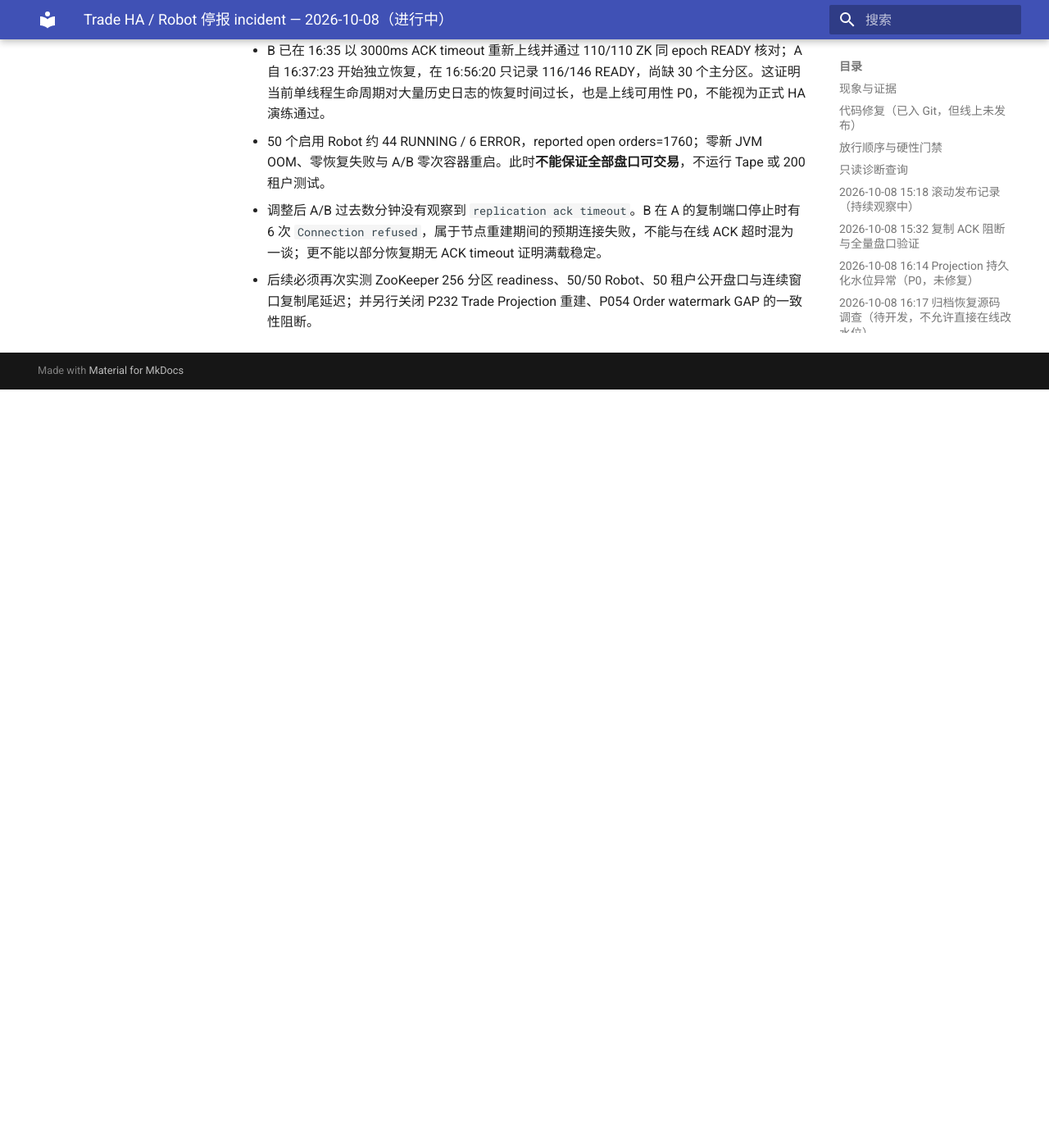
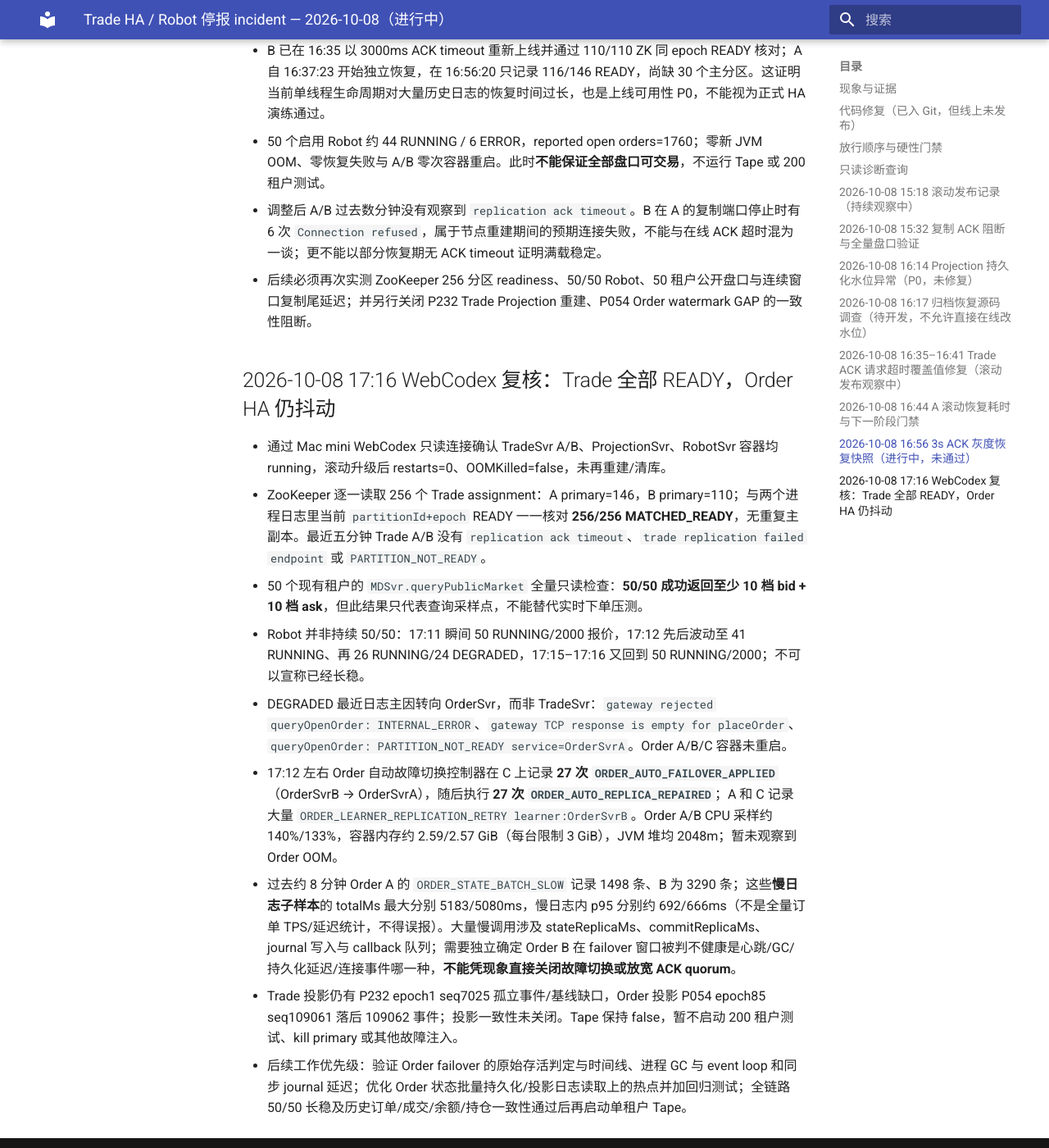
Before and after one commit to bliplink/dc-quant-deploy, an MkDocs documentation site: the page built from docs/TRADE_ROBOT_HEAP_INCIDENT_20261008.zh-CN.md, in a window 1280 px wide and 1400 px high, scrolled down 7096 px. Shown: the whole window at 82% size. Built offline with MkDocs 1.6.1 and Material for MkDocs 9.7.7, drawn with Linux system fonts in a browser that asks for light colours; before the commit the page ends 7571 px from its top, so only the background shows below that.

Commit message:
docs: verify 256/256 Trade READY and isolate Order HA failover jitter

```diff
--- a/docs/TRADE_ROBOT_HEAP_INCIDENT_20261008.zh-CN.md
+++ b/docs/TRADE_ROBOT_HEAP_INCIDENT_20261008.zh-CN.md
@@ -114,3 +114,15 @@
 - 50 个启用 Robot 约 44 RUNNING / 6 ERROR，reported open orders=1760；零新 JVM OOM、零恢复失败与 A/B 零次容器重启。此时**不能保证全部盘口可交易**，不运行 Tape 或 200 租户测试。
 - 调整后 A/B 过去数分钟没有观察到 `replication ack timeout`。B 在 A 的复制端口停止时有 6 次 `Connection refused`，属于节点重建期间的预期连接失败，不能与在线 ACK 超时混为一谈；更不能以部分恢复期无 ACK timeout 证明满载稳定。
 - 后续必须再次实测 ZooKeeper 256 分区 readiness、50/50 Robot、50 租户公开盘口与连续窗口复制尾延迟；并另行关闭 P232 Trade Projection 重建、P054 Order watermark GAP 的一致性阻断。
+
+## 2026-10-08 17:16 WebCodex 复核：Trade 全部 READY，Order HA 仍抖动
+
+- 通过 Mac mini WebCodex 只读连接确认 TradeSvr A/B、ProjectionSvr、RobotSvr 容器均 running，滚动升级后 restarts=0、OOMKilled=false，未再重建/清库。
+- ZooKeeper 逐一读取 256 个 Trade assignment：A primary=146，B primary=110；与两个进程日志里当前 `partitionId+epoch` READY 一一核对 **256/256 MATCHED_READY**，无重复主副本。最近五分钟 Trade A/B 没有 `replication ack timeout`、`trade replication failed endpoint` 或 `PARTITION_NOT_READY`。
+- 50 个现有租户的 `MDSvr.queryPublicMarket` 全量只读检查：**50/50 成功返回至少 10 档 bid + 10 档 ask**，但此结果只代表查询采样点，不能替代实时下单压测。
+- Robot 并非持续 50/50：17:11 瞬间 50 RUNNING/2000 报价，17:12 先后波动至 41 RUNNING、再 26 RUNNING/24 DEGRADED，17:15–17:16 又回到 50 RUNNING/2000；不可以宣称已经长稳。
+- DEGRADED 最近日志主因转向 OrderSvr，而非 TradeSvr：`gateway rejected queryOpenOrder: INTERNAL_ERROR`、`gateway TCP response is empty for placeOrder`、`queryOpenOrder: PARTITION_NOT_READY service=OrderSvrA`。Order A/B/C 容器未重启。
+- 17:12 左右 Order 自动故障切换控制器在 C 上记录 **27 次 `ORDER_AUTO_FAILOVER_APPLIED`**（OrderSvrB → OrderSvrA），随后执行 **27 次 `ORDER_AUTO_REPLICA_REPAIRED`**；A 和 C 记录大量 `ORDER_LEARNER_REPLICATION_RETRY learner:OrderSvrB`。Order A/B CPU 采样约 140%/133%，容器内存约 2.59/2.57 GiB（每台限制 3 GiB），JVM 堆均 2048m；暂未观察到 Order OOM。
+- 过去约 8 分钟 Order A 的 `ORDER_STATE_BATCH_SLOW` 记录 1498 条、B 为 3290 条；这些**慢日志子样本**的 totalMs 最大分别 5183/5080ms，慢日志内 p95 分别约 692/666ms（不是全量订单 TPS/延迟统计，不得误报）。大量慢调用涉及 stateReplicaMs、commitReplicaMs、journal 写入与 callback 队列；需要独立确定 Order B 在 failover 窗口被判不健康是心跳/GC/持久化延迟/连接事件哪一种，**不能凭现象直接关闭故障切换或放宽 ACK quorum**。
+- Trade 投影仍有 P232 epoch1 seq7025 孤立事件/基线缺口，Order 投影 P054 epoch85 seq109061 落后 109062 事件；投影一致性未关闭。Tape 保持 false，暂不启动 200 租户测试、kill primary 或其他故障注入。
+- 后续工作优先级：验证 Order failover 的原始存活判定与时间线、进程 GC 与 event loop 和同步 journal 延迟；优化 Order 状态批量持久化/投影日志读取上的热点并加回归测试；全链路 50/50 长稳及历史订单/成交/余额/持仓一致性通过后再启动单租户 Tape。
```
